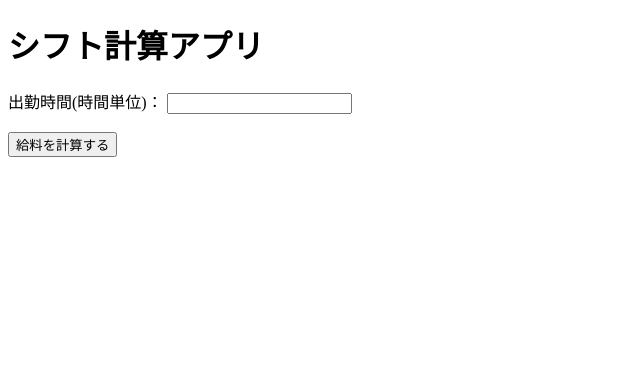
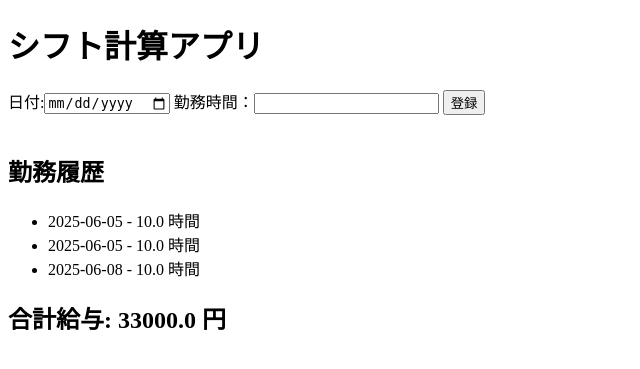
Before and after one commit to og1474/shift-app, a Flask app: page / in a window 1280 px wide. Shown: the top 369 px of the page, without its empty margins (0-640 px from the left). Run offline with Flask 3, Linux system fonts and the light colour scheme; data comes from the database, SQL or seed files in the repository; both versions use the stored data as it was after the commit.

Commit message:
入力情報をデータベース化

```diff
--- a/app.py
+++ b/app.py
@@ -1,18 +1,44 @@
-from flask import Flask,render_template,request
+from flask import Flask,render_template,request,redirect
+import sqlite3
+from datetime import datetime
 
 app = Flask(__name__)
-@app.route("/",methods=["GET","POST"]) ##/はトップページ
+HOURLY_WAGE = 1100 ##時給（1100円で固定）
+
+def init_db():
+    conn = sqlite3.connect("shift.db")
+    c = conn.cursor() ##すでにある場合は上書きしない
+    c.execute('''
+              CREATE TABLE IF NOT EXISTS shifts (
+                id INTEGER PRIMARY KEY AUTOINCREMENT,
+                date TEXT NOT NULL,
+                hours REAL NOT NULL
+              )
+            ''')
+    conn.commit()
+    conn.close()
+
+@app.route("/",methods=['GET','POST']) ##/はトップページ
 def index():
-    salary = None
-    hourly_wage = 1100 ##時給（1100円で固定）
+    conn = sqlite3.connect('shift.db')
+    c = conn.cursor()
 
-    if request.method == "POST": ##ユーザーがフォームを送信=POSTした時に実行
-        try:
-            hours = float(request.form["hours"]) ##フォームの入力を取り出す、floatは小数点ありの数字に変換
-            salary = int (hours * hourly_wage) ##intは小数点以下切り捨て
-        except ValueError:
-            salary = "エラー：数値を入力してください"
-    return render_template("index.html",salary=salary) ##salaryにsalaryを代入しindex.htmlを返す
+    if request.method == 'POST': ##ユーザーがフォームを送信=POSTした時に実行
+        date = request.form['date'] ##dateで入力された日付を取得
+        hours = float(request.form['hours']) ##hoursで入植された数字を取得して小数に変換
+        c.execute('INSERT INTO shifts (date,hours) VALUES(?,?)',(date,hours)) ##テーブルに保存
+        conn.commit()
 
-if __name__ == "__main__":
+    c.execute('SELECT date,hours FROM shifts') ##データベースから記録を取得
+    data = c.fetchall()
+
+    #合計給与を計算
+    total_hours = sum(row[1] for row in data) ##1行ごとに2つめの値を足す
+    total_salary = total_hours * HOURLY_WAGE
+
+    conn.close()
+    return render_template("index.html",data=data,total=total_salary) ##salaryにsalaryを代入しindex.htmlを返す
+
+if __name__ == '__main__': ##このファイルを直接実行したときだけFlaskを起動
+    init_db()
     app.run(debug=True)
--- a/templates/index.html
+++ b/templates/index.html
@@ -8,14 +8,19 @@
     <h1>シフト計算アプリ</h1>
 
     <form method="POST">
-        <label for="hours">出勤時間(時間単位)：</label>
-        <input type="number" name="hours" step="0.1" required>
+        <label>日付:<input type="date" name="date" required></label>
+        <label>勤務時間：<input type="number" name="hours" step="0.1" required><label>
+        <input type="submit" value="登録">
         <br><br>
-        <input type="submit" value="給料を計算する">
     </form>
 
-    {% if salary is not none %}
-        <h2>計算結果：{{ salary }}円</h2>
-    {% endif %}
+    <h2>勤務履歴</h2>
+    <ul>
+    {% for date,hours in data %}
+        <li>{{ date }} - {{ hours }} 時間</li>
+    {% endfor %}
+    </ul>
+
+    <h2>合計給与: {{ total }} 円</h2>
 </body>
 </html>
```
Also changed, not shown: shift.db (added).
